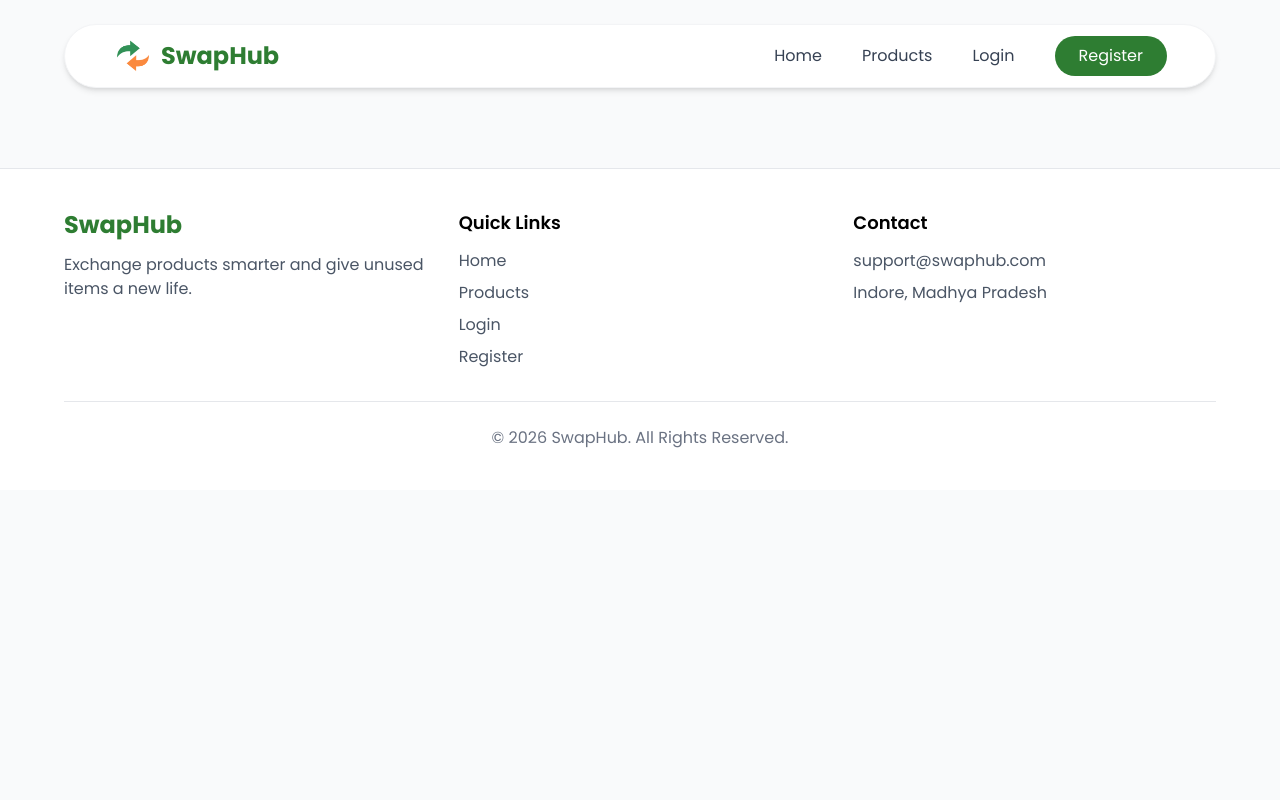
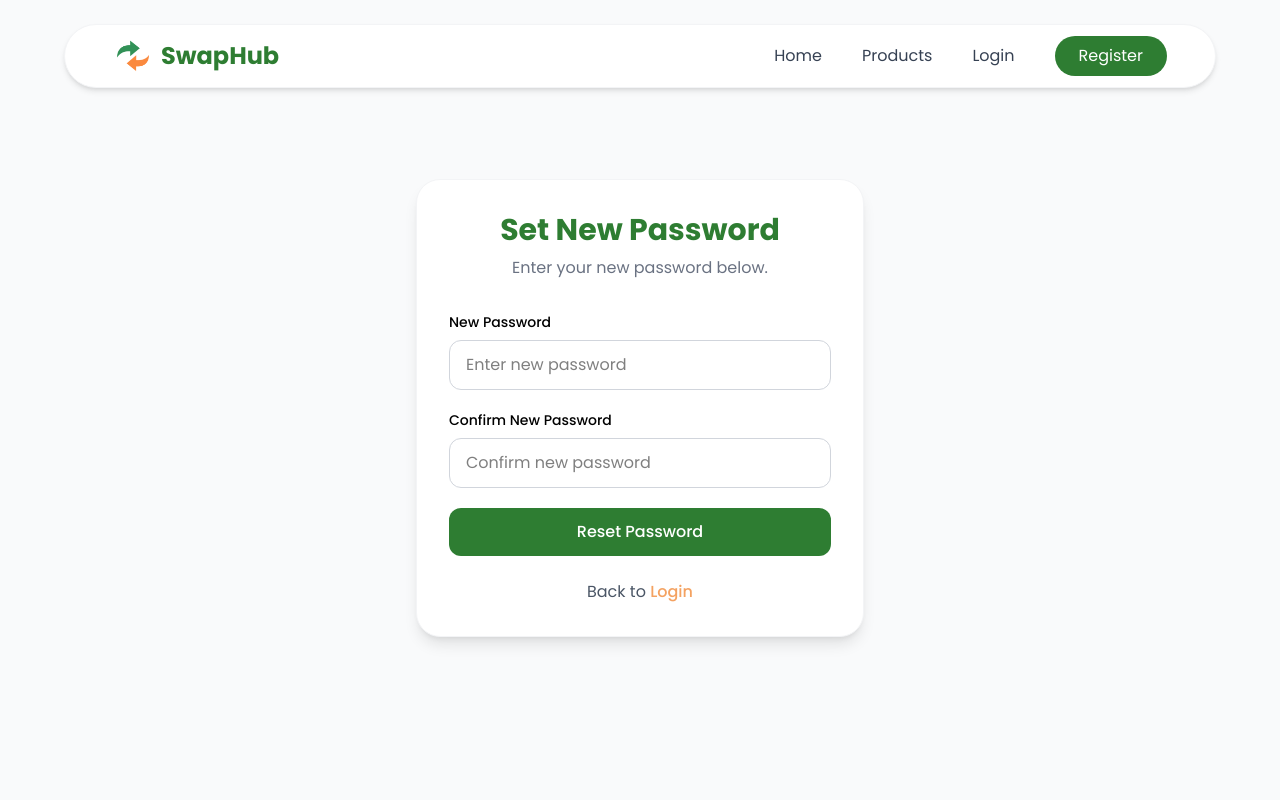
Before and after one commit to Amanverma45/swapHub, a React (Vite) app in the folder Frontend/hub/: page /reset-password/1 in a window 1280 px wide. Shown: the top 800 px of the page. Built offline with nearby package versions, Linux system fonts and the light colour scheme.

Commit message:
make  nodemailer and create email app pw

```diff
--- a/Frontend/hub/src/App.jsx
+++ b/Frontend/hub/src/App.jsx
@@ -15,6 +15,8 @@ import Profile from './Components/Profile'
 import SwapRequests from './Components/SwapRequests'
 import MySwapRequests from './Components/MySwapRequests'
 import ForgotPassword from './Components/ForgotPassword'
+// NAYA IMPORT: Reset password page ka component
+import ResetPassword from './Components/ResetPassword'
 
 const App = () => {
   return (
@@ -29,6 +31,8 @@ const App = () => {
           <Route path="/register" element={<Register />} />
           <Route path="/welcome" element={<Welcome />} />
           <Route path="/forgotPassword" element={<ForgotPassword />} />
+          {/* NAYA ROUTE: Email se aane wale link (/reset-password/:token) ko handle karne ke liye */}
+          <Route path="/reset-password/:token" element={<ResetPassword />} />
           <Route path="/addProduct" element={<ProtectedRoute><AddProduct /></ProtectedRoute>} />
           <Route path="/product/:id" element={<ProductDetails />} />
           <Route path="/myProducts" element={<ProtectedRoute><MyProducts /></ProtectedRoute>} />
--- /dev/null
+++ b/Frontend/hub/src/Components/ResetPassword.jsx
@@ -0,0 +1,123 @@
+import { useState } from "react";
+import { useParams, useNavigate, Link } from "react-router-dom";
+import toast from "react-hot-toast";
+import axios from "../utils/axiosInstance";
+
+// NAYA COMPONENT: Email link (/reset-password/:token) par click hone ke baad
+// ye component user se naya password input leta hai aur backend API ko bhejta hai.
+const ResetPassword = () => {
+    const { token } = useParams(); // URL params se reset token extract kar rahe hain
+    const navigate = useNavigate();
+
+    const [newPassword, setNewPassword] = useState("");
+    const [confirmPassword, setConfirmPassword] = useState("");
+    const [loading, setLoading] = useState(false);
+
+    const handleSubmit = async (e) => {
+        e.preventDefault();
+
+        if (!newPassword || !confirmPassword) {
+            toast.error("Please fill in all fields");
+            return;
+        }
+
+        if (newPassword !== confirmPassword) {
+            toast.error("Passwords do not match");
+            return;
+        }
+
+        if (newPassword.length < 6) {
+            toast.error("Password must be at least 6 characters long");
+            return;
+        }
+
+        try {
+            setLoading(true);
+            // Backend resetPassword API call
+            const response = await axios.post("/resetPassword", {
+                token,
+                newPassword,
+            });
+
+            toast.success(response.data.message || "Password reset successfully!");
+            // Password change safalta purvak hone par login page par redirect kar rahe hain
+            navigate("/login");
+        } catch (error) {
+            toast.error(error.response?.data?.message || "Something went wrong. Link may be invalid or expired.");
+        } finally {
+            setLoading(false);
+        }
+    };
+
+    return (
+        <section className="min-h-[80vh] flex items-center justify-center px-4">
+            <div className="w-full max-w-md bg-white shadow-lg rounded-3xl p-8 border border-gray-100">
+
+                <div className="text-center mb-8">
+                    <h1 className="text-3xl font-bold text-[#2E7D32]">
+                        Set New Password
+                    </h1>
+                    <p className="text-gray-500 mt-2">
+                        Enter your new password below.
+                    </p>
+                </div>
+
+                <form onSubmit={handleSubmit} className="space-y-5">
+                    <div>
+                        <label className="block text-sm font-medium mb-2">
+                            New Password
+                        </label>
+                        <input
+                            value={newPassword}
+                            onChange={(e) => setNewPassword(e.target.value)}
+                            type="password"
+                            placeholder="Enter new password"
+                            className="w-full border border-gray-300 rounded-xl px-4 py-3 outline-none focus:border-[#2E7D32]"
+                        />
+                    </div>
+
+                    <div>
+                        <label className="block text-sm font-medium mb-2">
+                            Confirm New Password
+                        </label>
+                        <input
+                            value={confirmPassword}
+                            onChange={(e) => setConfirmPassword(e.target.value)}
+                            type="password"
+                            placeholder="Confirm new password"
+                            className="w-full border border-gray-300 rounded-xl px-4 py-3 outline-none focus:border-[#2E7D32]"
+                        />
+                    </div>
+
+                    <button
+                        type="submit"
+                        disabled={loading}
+                        className="w-full bg-[#2E7D32] text-white py-3 rounded-xl hover:bg-[#256728] disabled:opacity-70 transition-all duration-300 font-medium"
+                    >
+                        {loading ? (
+                            <span className="flex items-center justify-center gap-2">
+                                <span className="w-5 h-5 border-2 border-white border-t-transparent rounded-full animate-spin"></span>
+                                Updating Password...
+                            </span>
+                        ) : (
+                            "Reset Password"
+                        )}
+                    </button>
+                </form>
+
+                <p className="text-center text-gray-600 mt-6">
+                    Back to{" "}
+                    <Link
+                        to="/login"
+                        className="text-[#F4A261] font-medium hover:underline"
+                    >
+                        Login
+                    </Link>
+                </p>
+
+            </div>
+        </section>
+    );
+};
+
+export default ResetPassword;
```
Also changed, not shown: 2 other files (tests, documents, lock files or other folders).
